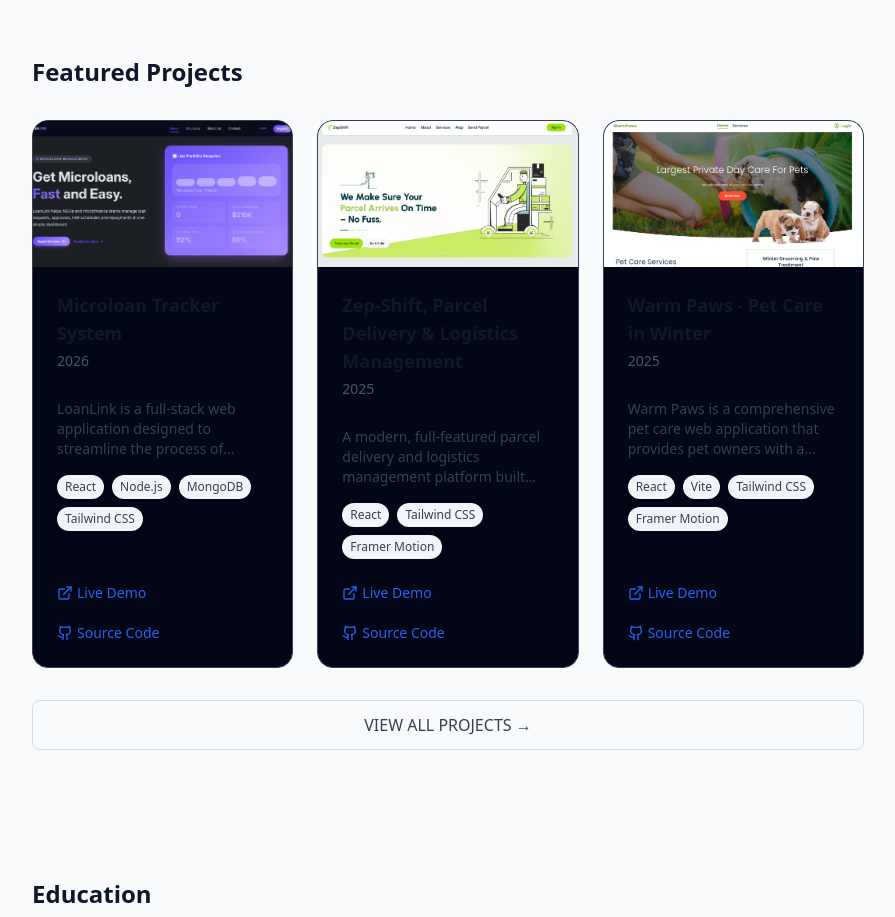
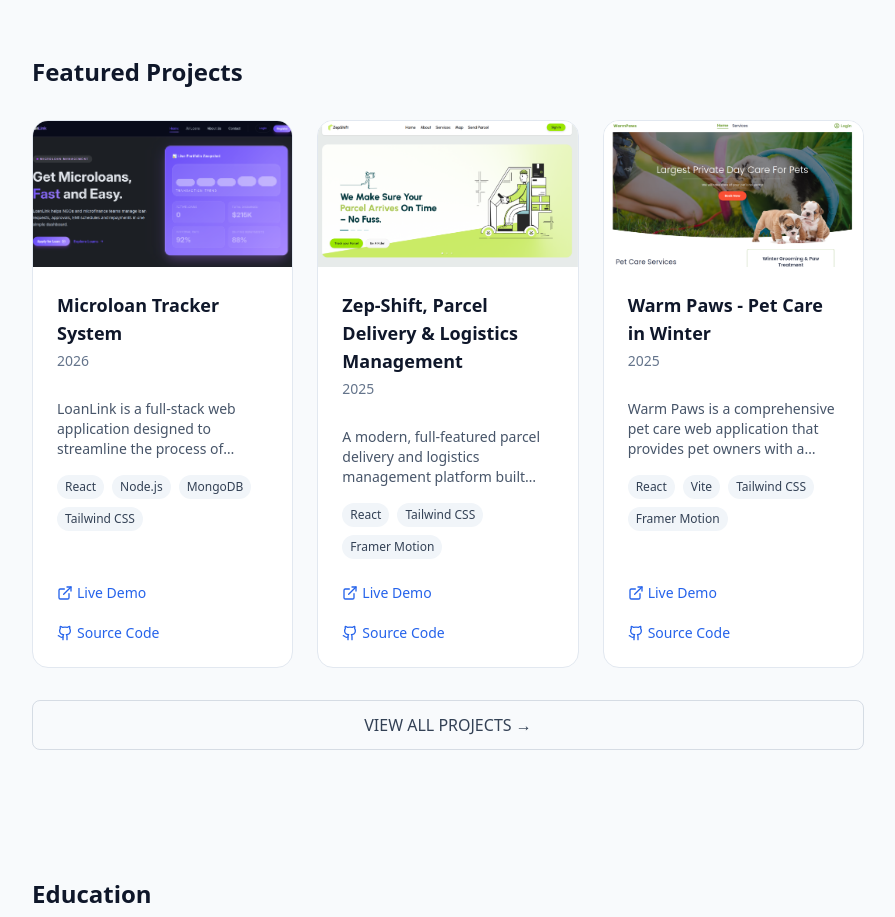
Before and after one commit to nswarnob/my_portfolio, a React (Vite) app: page / in a window 1280 px wide. Shown: the part 1240-2157 px from the top of the page, without its empty margins (192-1087 px from the left). Built offline with nearby package versions, Linux system fonts and the light colour scheme; no server answers.

Commit message:
theme update

```diff
--- a/src/components/ProjectCard.jsx
+++ b/src/components/ProjectCard.jsx
@@ -2,9 +2,9 @@ import { ExternalLink, Github } from "lucide-react";
 
 const ProjectCard = ({ project }) => {
   return (
-    <article className="group relative flex h-full flex-col overflow-hidden rounded-2xl border border-slate-700 bg-slate-950 transition-all duration-300 hover:-translate-y-1 hover:border-sky-500 hover:shadow-[0_0_25px_rgba(14,165,233,0.15)]">
+    <article className="group relative flex h-full flex-col overflow-hidden rounded-2xl border border-slate-200 bg-white/95 transition-all duration-300 hover:-translate-y-1 hover:border-sky-500 hover:shadow-[0_0_25px_rgba(14,165,233,0.15)]">
       {project.image && (
-        <div className="relative aspect-video w-full overflow-hidden bg-slate-900/80">
+        <div className="relative aspect-video w-full overflow-hidden bg-slate-100/80">
           <img
             src={project.image}
             alt={project.title}
@@ -15,16 +15,16 @@ const ProjectCard = ({ project }) => {
 
       <div className="flex flex-1 flex-col p-6">
         <div className="mb-3">
-          <h3 className="text-lg font-semibold text-dark-100 transition-colors group-hover:text-blue-400">
+          <h3 className="text-lg font-semibold text-slate-900 transition-colors group-hover:text-blue-600">
             {project.title}
           </h3>
           {project.dates && (
-            <p className="mt-1 text-sm text-dark-400">{project.dates}</p>
+            <p className="mt-1 text-sm text-slate-500">{project.dates}</p>
           )}
         </div>
 
         {project.description && (
-          <p className="mt-4 line-clamp-3 text-sm text-dark-300">
+          <p className="mt-4 line-clamp-3 text-sm text-slate-600">
             {project.description}
           </p>
         )}
@@ -34,7 +34,7 @@ const ProjectCard = ({ project }) => {
             {project.technologies.map((tech) => (
               <span
                 key={tech}
-                className="rounded-full bg-slate-100 px-2 py-1 text-xs text-slate-700 transition-colors hover:text-slate-900 dark:bg-dark-800 dark:text-dark-300 dark:hover:text-dark-100"
+                className="rounded-full bg-slate-100 px-2 py-1 text-xs text-slate-700 transition-colors hover:text-slate-900"
               >
                 {tech}
               </span>
@@ -48,7 +48,7 @@ const ProjectCard = ({ project }) => {
               href={project.liveUrl}
               target="_blank"
               rel="noopener noreferrer"
-              className="flex items-center gap-1 text-sm text-blue-600 transition-colors hover:text-blue-700 dark:text-blue-400 dark:hover:text-blue-300"
+              className="flex items-center gap-1 text-sm text-blue-600 transition-colors hover:text-blue-700"
             >
               <ExternalLink size={16} />
               Live Demo
@@ -59,7 +59,7 @@ const ProjectCard = ({ project }) => {
               href={project.repoUrl}
               target="_blank"
               rel="noopener noreferrer"
-              className="flex items-center gap-1 text-sm text-blue-600 transition-colors hover:text-blue-700 dark:text-blue-400 dark:hover:text-blue-300"
+              className="flex items-center gap-1 text-sm text-blue-600 transition-colors hover:text-blue-700"
             >
               <Github size={16} />
               Source Code
```
